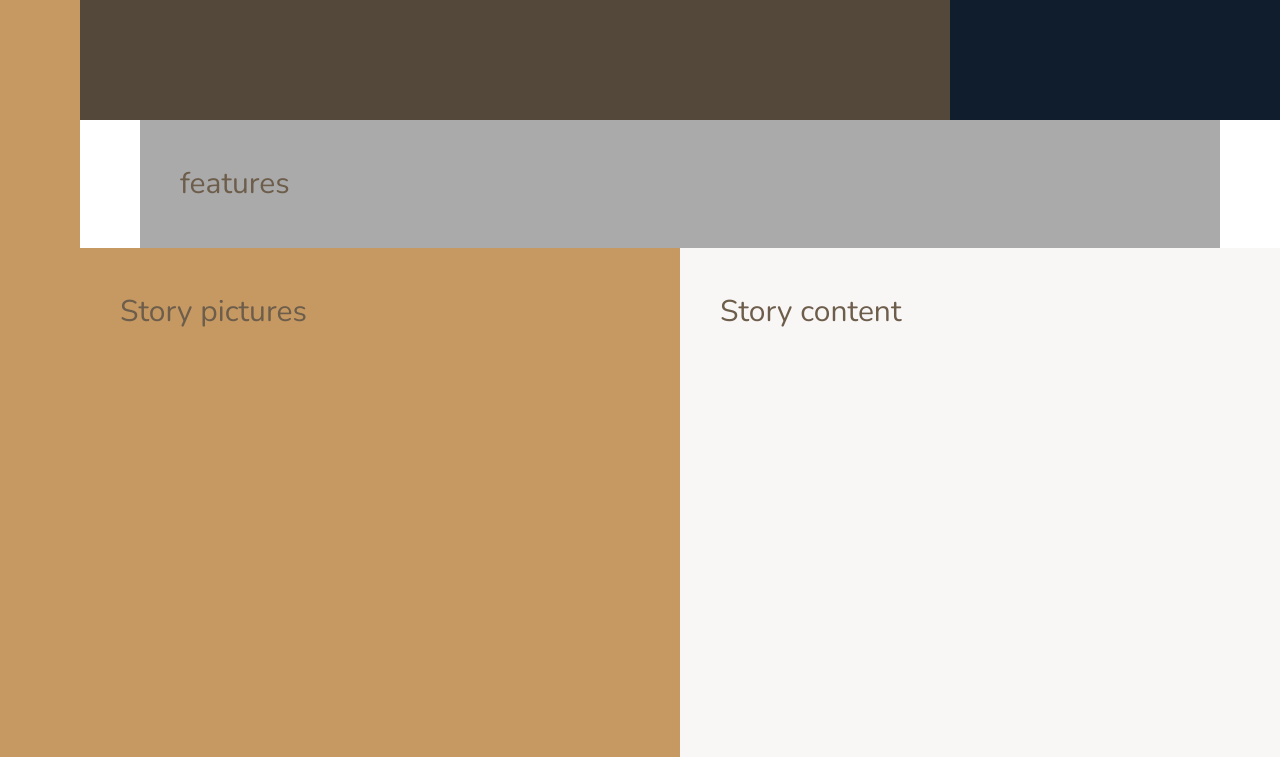
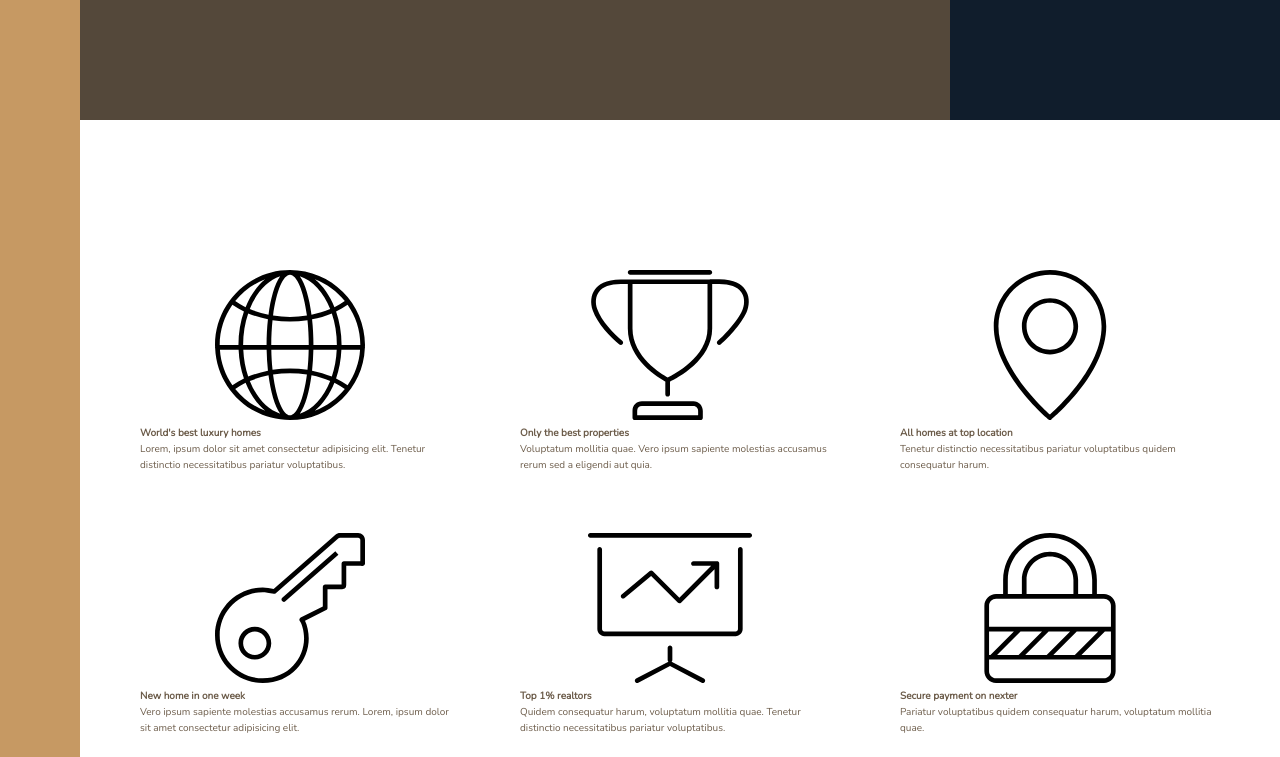
Before and after one commit to chayanmaji/nexter, a website: page index.html in a window 1280 px wide. Shown: the part 520-1277 px from the top of the page. Drawn offline with nearby package versions, Linux system fonts and the light colour scheme.

Commit message:
Initial feature section has been implemented.

```diff
--- a/index.html
+++ b/index.html
@@ -22,7 +22,48 @@
             Top 3 realtors
         </div>
         <section class="features">
-            features
+            <div class="feature">
+                <svg class="feature__icon">
+                    <use xlink:href="img/sprite.svg#icon-global"></use>
+                </svg>
+                <h4 class="heading-4">World's best luxury homes</h4>
+                <p class="feature__text">Lorem, ipsum dolor sit amet consectetur adipisicing elit. Tenetur distinctio necessitatibus pariatur voluptatibus.</p>
+            </div>
+            <div class="feature">
+                <svg class="feature__icon">
+                    <use xlink:href="img/sprite.svg#icon-trophy"></use>
+                </svg>
+                <h4 class="heading-4">Only the best properties</h4>
+                <p class="feature__text">Voluptatum mollitia quae. Vero ipsum sapiente molestias accusamus rerum sed a eligendi aut quia.</p>
+            </div>
+            <div class="feature">
+                <svg class="feature__icon">
+                    <use xlink:href="img/sprite.svg#icon-map-pin"></use>
+                </svg>
+                <h4 class="heading-4">All homes at top location</h4>
+                <p class="feature__text">Tenetur distinctio necessitatibus pariatur voluptatibus quidem consequatur harum.</p>
+            </div>
+            <div class="feature">
+                <svg class="feature__icon">
+                    <use xlink:href="img/sprite.svg#icon-key"></use>
+                </svg>
+                <h4 class="heading-4">New home in one week</h4>
+                <p class="feature__text">Vero ipsum sapiente molestias accusamus rerum. Lorem, ipsum dolor sit amet consectetur adipisicing elit.</p>
+            </div>
+            <div class="feature">
+                <svg class="feature__icon">
+                    <use xlink:href="img/sprite.svg#icon-presentation"></use>
+                </svg>
+                <h4 class="heading-4">Top 1% realtors</h4>
+                <p class="feature__text">Quidem consequatur harum, voluptatum mollitia quae. Tenetur distinctio necessitatibus pariatur voluptatibus.</p>
+            </div>
+            <div class="feature">
+                <svg class="feature__icon">
+                    <use xlink:href="img/sprite.svg#icon-lock"></use>
+                </svg>
+                <h4 class="heading-4">Secure payment on nexter</h4>
+                <p class="feature__text">Pariatur voluptatibus quidem consequatur harum, voluptatum mollitia quae.</p>
+            </div>
         </section>
         <div class="story__pictures">
             Story pictures
--- a/sass/_base.scss
+++ b/sass/_base.scss
@@ -38,9 +38,4 @@ body {
     display: grid;
     grid-template-rows: 80vh min-content 40vw repeat(3, min-content);
     grid-template-columns: [sidebar-start] 8rem [sidebar-end full-start] minmax(6rem, 1fr) [center-start] repeat(8, [col-start] minmax(min-content, 14rem) [col-end]) [center-end] minmax(6rem, 1fr) [full-end];
-
-    & > * {
-        padding: 4rem;
-        font-size: 3rem;
-    }
 }
--- a/sass/_features.scss
+++ b/sass/_features.scss
@@ -1,4 +1,9 @@
 .features {
-    background-color: $color-grey-light-2;
     grid-column: center-start / center-end;
+
+    margin: 15rem 0;
+
+    display: grid;
+    grid-template-columns: repeat(3, 1fr);
+    grid-gap: 6rem;
 }
```
Also changed, not shown: css/style.css.
